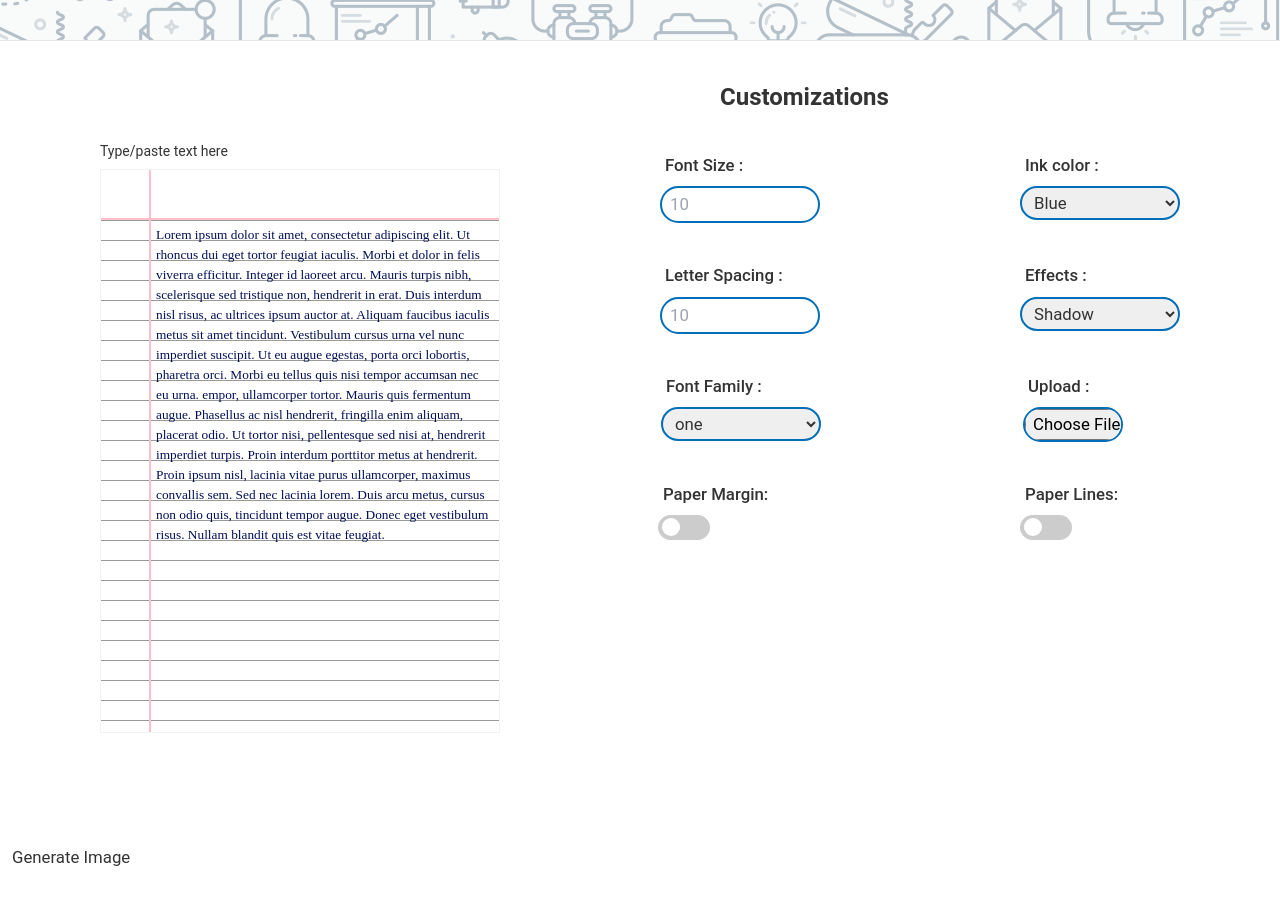
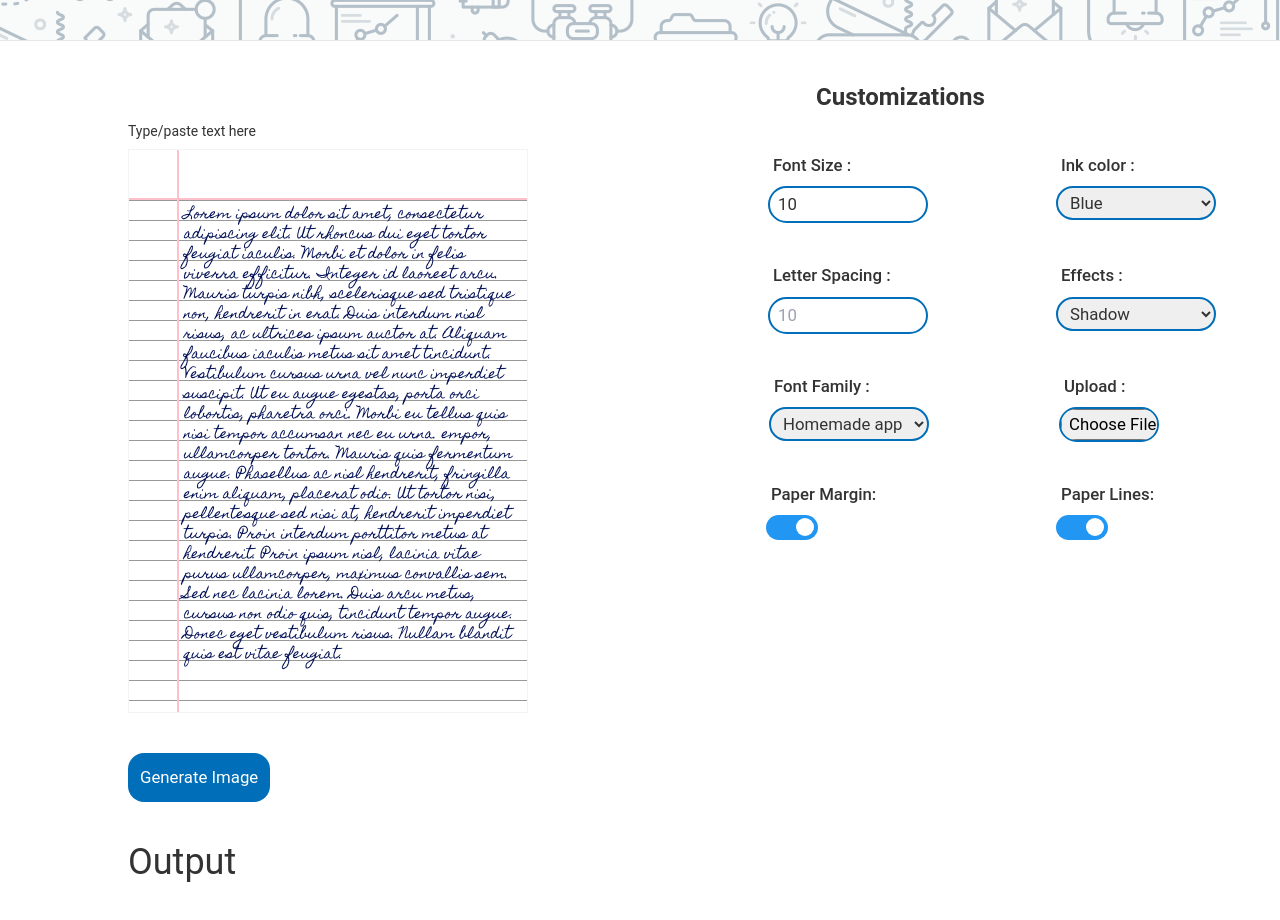
Before and after one commit to imrishabh18/text-to-handwriting, a React (Create React App) app: page / in a window 1280 px wide. Shown: the part 740-1660 px from the top of the page. Before the commit the page ends 1622 px from the top, so only its background shows below. Built offline with nearby package versions, Linux system fonts and the light colour scheme.

Commit message:
UI enhancement -2

```diff
--- a/public/index.html
+++ b/public/index.html
@@ -25,8 +25,18 @@
       Learn how to configure a non-root public URL by running `npm run build`.
     -->
     <!-- fonts -->
+    <link rel="preconnect" href="https://fonts.gstatic.com" />
+    <link
+      href="https://fonts.googleapis.com/css2?family=Arvo:wght@700&display=swap"
+      rel="stylesheet"
+    />
+    <link rel="preconnect" href="https://fonts.gstatic.com" />
+    <link
+      href="https://fonts.googleapis.com/css2?family=Homemade+Apple&display=swap"
+      rel="stylesheet"
+    />
     <link rel="preconnect" href="https://fonts.gstatic.com">
-    <link href="https://fonts.googleapis.com/css2?family=Arvo:wght@700&display=swap" rel="stylesheet">
+<link href="https://fonts.googleapis.com/css2?family=Caveat&family=Homemade+Apple&display=swap" rel="stylesheet">
     <!-- End of fonts -->
     <title>React App</title>
   </head>
--- a/src/App.tsx
+++ b/src/App.tsx
@@ -1,4 +1,4 @@
-import { useState } from "react";
+import { useEffect, useState } from "react";
 import Customization from "./components/Customization";
 import FAQ from "./components/FAQ";
 import Header from "./components/Header";
@@ -7,19 +7,39 @@ import Page from "./components/Page";
 interface pageStyle {
   fontSize: number;
   effect: string;
+  inkColor: string;
+  fontFamily: string;
+  letterSpacing: number;
+  margin: boolean;
+  lines: boolean;
 }
 
 const App: React.FC = () => {
+  useEffect(() => {
+    const checkBoxAuto: HTMLInputElement = document.querySelectorAll(
+      ".checkbox"
+    )[0] as HTMLInputElement;
+    setTimeout(() => {
+      checkBoxAuto.click();
+      console.log("clicked");
+    }, 200);
+  }, []);
+
   const [styles, setStyles] = useState<pageStyle>({
     fontSize: 10,
-    effect: 'shadow',
-  })
+    effect: "shadow",
+    inkColor: "#000f55",
+    fontFamily: "Homemade apple",
+    letterSpacing: 0,
+    margin: true,
+    lines: false,
+  });
 
   return (
     <div className="App">
       <Header />
       <hr />
-      <div className="flex">
+      <div className="flex middle">
         <Page styles={styles} />
         <Customization styles={styles} setStyles={setStyles} />
       </div>
--- a/src/components/Customization.tsx
+++ b/src/components/Customization.tsx
@@ -4,19 +4,25 @@ interface Props {
   styles: {
     fontSize: number;
     effect: string;
+    inkColor: string;
+    fontFamily: string;
+    letterSpacing: number;
+    margin: boolean;
+    lines: boolean;
   };
   setStyles: React.Dispatch<React.SetStateAction<any>>;
 }
 
 const Customization: React.FC<Props> = ({ styles, setStyles }) => {
   return (
-    <div className="customization flex-1 w-1/2 -ml-40">
-      <h2 className="text-2xl font-bold pl-40 mb-10">Customizations</h2>
+    <div className="customization flex-1 w-1/2">
+      <h2 className="text-2xl font-bold pl-28 mb-10">Customizations</h2>
       <div className="flex justify-around">
         <div className="flex-col">
           <h4>Font Size :</h4>
           <input
             type="number"
+            defaultValue={10}
             className="rounded-full fontSize py-1 px-2 mt-2"
             placeholder="10"
             onChange={(e) => setStyles({ ...styles, fontSize: e.target.value })}
@@ -26,12 +32,12 @@ const Customization: React.FC<Props> = ({ styles, setStyles }) => {
           <h4>Ink color :</h4>
           <select
             className="ink rounded-full py-1 px-2 mt-2"
-            defaultValue="blue"
-            onChange={(e) => setStyles({ ...styles, effect: e.target.value })}
+            defaultValue="#000f55"
+            onChange={(e) => setStyles({ ...styles, inkColor: e.target.value })}
           >
-            <option value="Blue">Blue</option>
-            <option value="Red">Red</option>
-            <option value="Black">Black</option>
+            <option value="#000f55">Blue</option>
+            <option value="red">Red</option>
+            <option value="black">Black</option>
           </select>
         </div>
       </div>
@@ -63,12 +69,12 @@ const Customization: React.FC<Props> = ({ styles, setStyles }) => {
           <h4>Font Family :</h4>
           <select
             className="fontFamily rounded-full py-1 px-2 mt-2"
-            defaultValue="Heleav"
-            onChange={(e) => setStyles({ ...styles, effect: e.target.value })}
+            defaultValue="Homemade apple"
+            onChange={(e) => setStyles({ ...styles, fontFamily: e.target.value })}
           >
-            <option value="shadow">one</option>
-            <option value="scanner">two</option>
-            <option value="no-effect">three</option>
+            <option value="Homemade apple">Homemade apple</option>
+            <option value="Caveat">Caveat</option>
+            {/* <option value="">three</option> */}
           </select>
         </div>
         <div className="upload flex-col -ml-28">
@@ -80,14 +86,14 @@ const Customization: React.FC<Props> = ({ styles, setStyles }) => {
         <div className="flex-col pr-2">
           <h4>Paper Margin: </h4>
           <label className="switch mt-2">
-            <input type="checkbox" />
+            <input type="checkbox" defaultChecked={true} checked={styles.margin} onClick={ (e) => setStyles({ ...styles, margin: !styles.margin })} />
             <span className="slider round"></span>
           </label>
         </div>
         <div className="flex-col -ml-20">
           <h4>Paper Lines: </h4>
           <label className="switch mt-2">
-            <input type="checkbox" />
+            <input className="checkbox" type="checkbox" defaultChecked={true} checked={styles.lines} onClick={ (e) => setStyles({ ...styles, lines: !styles.lines })} />
             <span className="slider round"></span>
           </label>
         </div>
--- a/src/components/Page.tsx
+++ b/src/components/Page.tsx
@@ -1,10 +1,16 @@
-import React, { useRef } from "react";
+import React, { useEffect, useRef } from "react";
 import html2canvas from "html2canvas";
+import { image } from "html2canvas/dist/types/css/types/image";
 
 interface Props {
   styles: {
     fontSize: number;
     effect: string;
+    inkColor: string;
+    fontFamily: string;
+    letterSpacing: number;
+    margin: boolean;
+    lines: boolean;
   };
 }
 
@@ -12,27 +18,37 @@ const Page: React.FC<Props> = (styles) => {
   const pageElement: HTMLElement = document.querySelectorAll(
     ".pinkMarginedLines"
   )[0] as HTMLElement;
-  let pageContent: HTMLElement = document.getElementsByClassName(
-    "contentPage"
+  const pageContent: HTMLElement = document.querySelectorAll(
+    ".contentPage"
   )[0] as HTMLElement;
   const pageOverlay: HTMLElement = document.querySelectorAll(
     ".overlay"
   )[0] as HTMLElement;
   const outputImages: HTMLElement = document.querySelectorAll(
-    ".output"
+    ".array"
   )[0] as HTMLElement;
+  const topMargin: HTMLElement = document.querySelectorAll(
+    ".topMargin"
+  )[0] as HTMLElement;
+  const leftMargin: HTMLElement = document.querySelectorAll(
+    ".leftMargin"
+  )[0] as HTMLElement;
+  const tm: HTMLElement = document.querySelectorAll(".tm")[0] as HTMLElement;
+  const lm: HTMLElement = document.querySelectorAll(".lm")[0] as HTMLElement;
 
   //Page styling for the image to give real paper effect.
   const applyPageStyles = () => {
+    if (pageElement) {
       pageElement.style.border = "none";
       pageElement.style.overflowY = "hidden";
       pageOverlay.style.display = "block";
+    }
 
-    if (styles.styles.effect == "scanned") {
+    if (styles.styles.effect == "scanned" && pageOverlay) {
       pageOverlay.style.background = `linear-gradient(${
         Math.floor(Math.random() * (120 - 50 + 1)) + 50
       }deg, #0008, #0000`;
-    } else if (styles.styles.effect == "shadow") {
+    } else if (styles.styles.effect == "shadow" && pageOverlay) {
       pageOverlay.style.background = `linear-gradient(${
         Math.random() * 360
       }deg, #0008, #0000)`;
@@ -48,36 +64,78 @@ const Page: React.FC<Props> = (styles) => {
   // To generate the canvas image of the page.
   const generateCanvas = async () => {
     applyPageStyles();
-    const element: HTMLElement = document.querySelectorAll("#capture")[0] as HTMLElement;
-    await html2canvas(element, { windowHeight: 100, windowWidth: 100 }).then(
-      (canvas) => {
-        // document.body.appendChild(canvas);
+    const element: HTMLElement = document.querySelectorAll(
+      "#capture"
+    )[0] as HTMLElement;
+    const options = {
+      scrollX: 0,
+      scrollY: -window.scrollY,
+      useCORS: true,
+    };
+    await html2canvas(element, options).then((canvas) => {
+      if (outputImages) {
         outputImages.innerHTML = `
-          <div>
-            <img src=${canvas.toDataURL("image/png")} className="outputImage"/>
-          </div>
-        `
-        const image = canvas
+            <img src=${canvas.toDataURL("image/png")} class="outputImage"/>
+            <a
+          class="downloadButton"
+          style="position: absolute;background-color: #006eb8 !important;border-radius: 20px;padding: 15px;color: white; top: 120% !important;"
+          href=${canvas
             .toDataURL("image/png")
-          .replace("image/png", "image/oct");
-        // window.location.href = image;
+            .replace("image/png", "image/oct")}
+        >
+          Download Image
+        </a>
+        `;
       }
-    );
+    });
     removePageStyles();
   };
 
+  useEffect(() => {
+    //margin style removal
+    if (styles.styles.margin == false && pageContent) {
+      setTimeout(() => {
+        pageContent.style.paddingLeft = "15px";
+        tm.classList.remove("topMargin");
+        lm.classList.remove("leftMargin");
+      }, 300);
+    } else if (styles.styles.margin && pageContent) {
+      setTimeout(() => {
+        pageContent.style.paddingLeft = "55px";
+        tm.classList.add("topMargin");
+        lm.classList.add("leftMargin");
+      }, 300);
+    }
+
+    //lines style removal
+    if (styles.styles.lines == false && pageContent) {
+      setTimeout(() => (pageContent.style.backgroundImage = "none"), 300);
+    } else if (styles.styles.lines && pageContent) {
+      setTimeout(
+        () =>
+          (pageContent.style.backgroundImage =
+            "linear-gradient(#999 0.05em, transparent 0.1em)"),
+        300
+      );
+    }
+  }, [styles.styles.margin, styles.styles.lines]);
+
   return (
-    <div className="w-full h-full flex-1">
+    <div className="w-full flex-1 pl-32 pt-20">
       <div className="pageContainer flex-1">
         <h4 className="pb-2 text-sm">Type/paste text here</h4>
         <div className="pinkMarginedLines" id="capture">
-          <div className="topMargin"></div>
+          <div className="topMargin tm"></div>
           <div className="midPage flex-col">
-            <div className="leftMargin"></div>
+            <div className="leftMargin lm"></div>
             <div
               contentEditable="true"
-              className="contentPage"
-              style={{ fontSize: `${styles.styles.fontSize}pt` }}
+              className="contentPage cp"
+              style={{
+                fontSize: `${styles.styles.fontSize}pt`,
+                color: styles.styles.inkColor,
+                fontFamily: `${styles.styles.fontFamily}`,
+              }}
             >
               Lorem ipsum dolor sit amet, consectetur adipiscing elit. Ut
               rhoncus dui eget tortor feugiat iaculis. Morbi et dolor in felis
@@ -100,15 +158,17 @@ const Page: React.FC<Props> = (styles) => {
           <div className="overlay"></div>
         </div>
       </div>
-
+      <div className="w-full flex items-center">
         <button
-        className="generateButton p-3"
+          className="generateButton mt-10 p-3 text-white rounded-2xl"
           onClick={generateCanvas}
         >
           Generate Image
         </button>
-
-      <div className="output">
+      </div>
+      <div className="output relative w-full">
+        <h1 className="text-4xl pt-10">Output</h1>
+        <div className="array"></div>
       </div>
     </div>
   );
--- a/src/css/features.css
+++ b/src/css/features.css
@@ -92,9 +92,13 @@ body {
 }
 /* End of navbar & banner */
 
+.middle{
+  height: calc(100vh - 80px);
+}
+
 /* Page canvas styling */
 .pageContainer {
-  padding: 100px 100px;
+  /* padding: 100px 100px; */
 }
 .pinkMarginedLines {
   width: 400px;
@@ -107,7 +111,7 @@ body {
   font-family: var(--handwriting-font);
   color: var(--ink-color);
   line-height: 1.5em;
-  overflow-y: auto;
+  overflow-y: hidden;
   scrollbar-color: transparent;
   scrollbar-width: thin;
 }
@@ -243,24 +247,36 @@ input:checked + .slider:before {
   border-radius: 50%;
 }
 
-.upload{
-  /* padding-left: 100px; */
-}
 
 .upload input[type='file']{
   color: transparent;
   width: 100px;
 }
 
+.generateButton{
+  background-color: var(--link-color) !important;
+}
+
+.generateButton:focus{
+  outline: none;
+}
 /* Customisation end */
 
+
 /* output */
+.output{
+  height: 500px;
+}
+
+.array{
+  height: 500px;
+}
+
 .output img {
   transform: scale(0.4);
+  margin-top: -38% !important;
+  margin-left: -28% !important;
 }
 
+
 /* output end */
-
-/* .overlay .shadow {
-  display: block;
-} */
```
Lines whose indentation alone changed are shown as unchanged.
